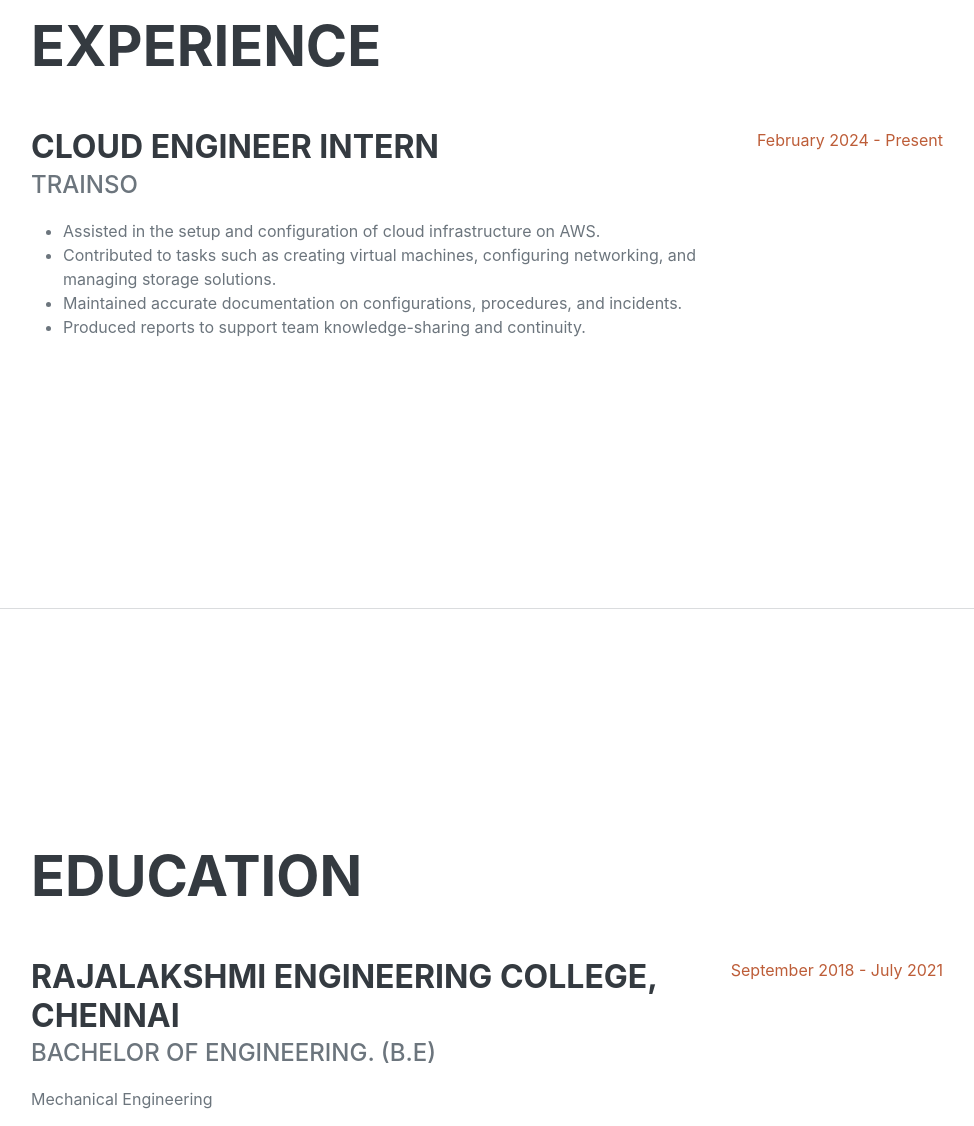
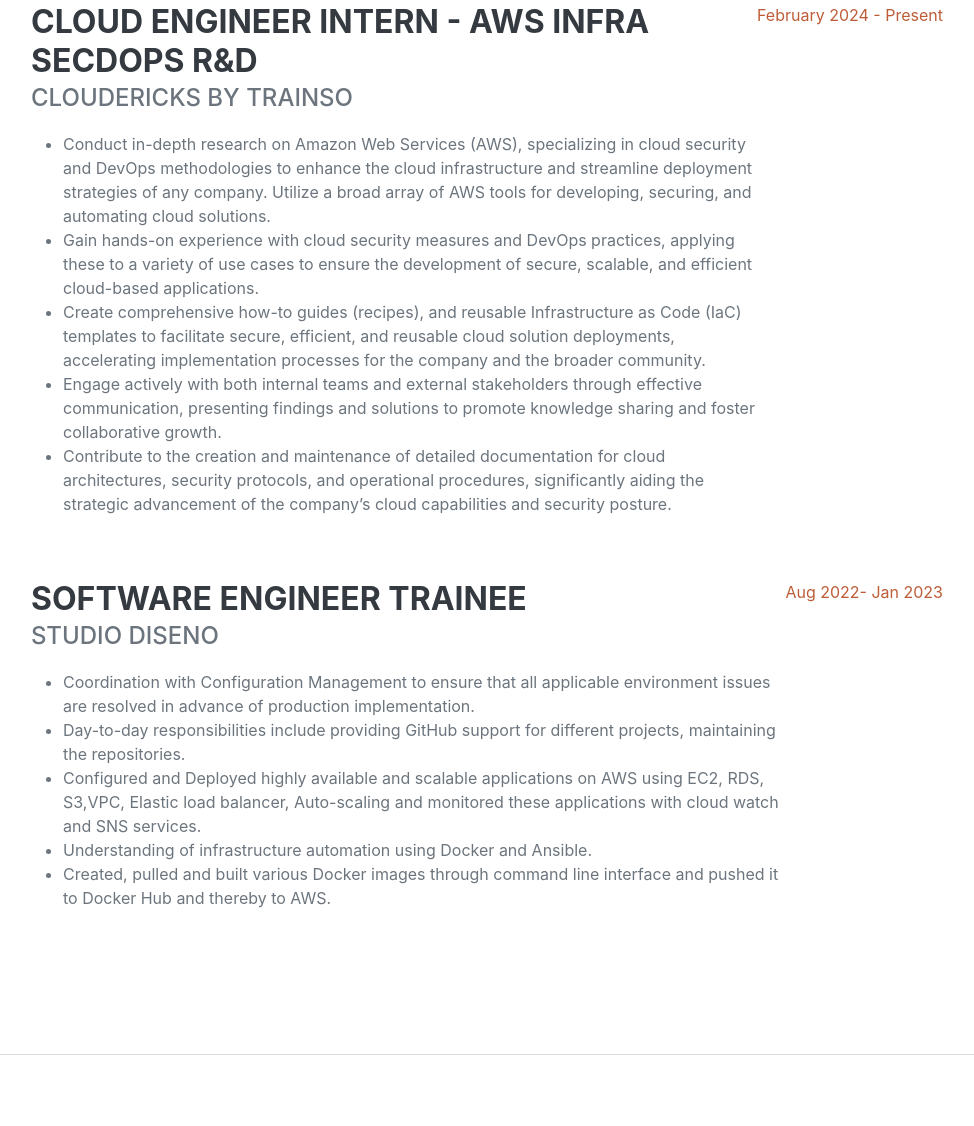
Before and after one commit to nandhux99/nandhux99.github.io, a plain HTML site: page index.html in a window 1280 px wide. Shown: the part 993-2119 px from the top of the page, without its empty margins (289-1263 px from the left). Drawn offline with nearby package versions, Linux system fonts and the light colour scheme; a web font is replaced by a local one.

Commit message:
Update index.html

```diff
--- a/index.html
+++ b/index.html
@@ -57,18 +57,34 @@
                 <h2 class="mb-5">Experience</h2>
                 <div class="d-flex flex-column flex-md-row justify-content-between mb-5">
                     <div class="flex-grow-1">
-                        <h3 class="mb-0">Cloud Engineer Intern</h3>
-                        <div class="subheading mb-3">Trainso</div>
+                        <h3 class="mb-0">Cloud Engineer Intern - AWS Infra SecDops R&D</h3>
+                        <div class="subheading mb-3">Cloudericks by Trainso</div>
                         <ul>
-                            <li>Assisted in the setup and configuration of cloud infrastructure on AWS.</li>
-                            <li>Contributed to tasks such as creating virtual machines, configuring networking, and managing storage solutions.</li>
-                            <li>Maintained accurate documentation on configurations, procedures, and incidents.</li>
-                            <li>Produced reports to support team knowledge-sharing and continuity.</li>
+                            <li>Conduct in-depth research on Amazon Web Services (AWS), specializing in cloud security and DevOps methodologies to enhance the cloud infrastructure and streamline deployment strategies of any company. Utilize a broad array of AWS tools for developing, securing, and automating cloud solutions.</li>
+                            <li>Gain hands-on experience with cloud security measures and DevOps practices, applying these to a variety of use cases to ensure the development of secure, scalable, and efficient cloud-based applications.</li>
+                            <li>Create comprehensive how-to guides (recipes), and reusable Infrastructure as Code (IaC) templates to facilitate secure, efficient, and reusable cloud solution deployments, accelerating implementation processes for the company and the broader community.</li>
+                            <li>Engage actively with both internal teams and external stakeholders through effective communication, presenting findings and solutions to promote knowledge sharing and foster collaborative growth.</li>
+                            <li>Contribute to the creation and maintenance of detailed documentation for cloud architectures, security protocols, and operational procedures, significantly aiding the strategic advancement of the company’s cloud capabilities and security posture.</li>
                         </ul>
                     </div>
                     <div class="flex-shrink-0"><span class="text-primary">February 2024 - Present</span></div>
                 </div>
                 <!-- Additional Experience sections can be added similarly -->
+                <div class="resume-section-content">
+                    <div class="d-flex flex-column flex-md-row justify-content-between mb-5">
+                        <div class="flex-grow-1">
+                            <h3 class="mb-0">Software Engineer Trainee</h3>
+                            <div class="subheading mb-3">Studio Diseno</div>
+                            <ul>
+                                <li>Coordination with Configuration Management to ensure that all applicable environment issues are resolved in advance of production implementation.</li>
+                                <li>Day-to-day responsibilities include providing GitHub support for different projects, maintaining the repositories.</li>
+                                <li>Configured and Deployed highly available and scalable applications on AWS using EC2, RDS, S3,VPC, Elastic load balancer, Auto-scaling and monitored these applications with cloud watch and SNS services.</li>
+                                <li>Understanding of infrastructure automation using Docker and Ansible.</li>
+                                <li>Created, pulled and built various Docker images through command line interface and pushed it to Docker Hub and thereby to AWS.</li>
+                            </ul>
+                        </div>
+                        <div class="flex-shrink-0"><span class="text-primary">Aug 2022- Jan 2023 </span></div>
+                    </div>
             </div>
         </section>
         <hr class="m-0">
@@ -110,7 +126,7 @@
                 <h2 class="mb-5">Contact Me</h2>
                 <p class="lead">You may contact me using LinkedIn and Email using links added to the icons below. I always prefer LinkedIn messaging.</p>
                 <div class="social-icons">
-                    <a target="_blank" class="social-icon" href="https://in.linkedin.com/in/heartin"><i class="fab fa-linkedin-in"></i></a>
+                    <a target="_blank" class="social-icon" href="https://in.linkedin.com/in/nandhulal04"><i class="fab fa-linkedin-in"></i></a>
                     <a target="_blank" class="social-icon" href="mailto:nandhulal0499@gmail.com"><i class="fab fa-google"></i></a>
                 </div>
             </div>
```
